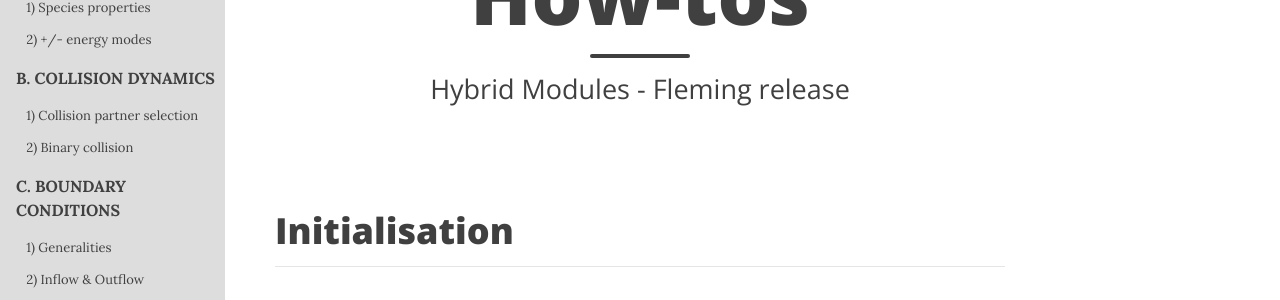
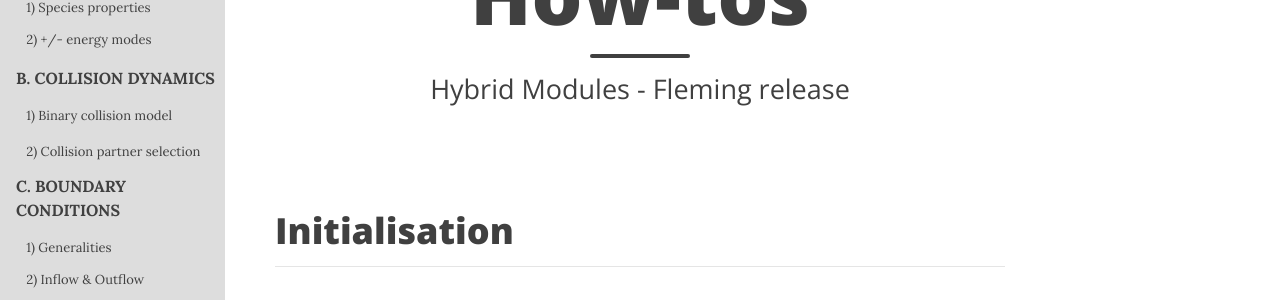
Before and after one commit to hystrath/hystrath.github.io, a Jekyll site: the page built from how-tos-picdsmc-fleming/how-tos-picdsmc-fleming-initialisation.md, in a window 1280 px wide. Shown: the part 130-430 px from the top of the page. Built offline with Jekyll 4.4.1, drawn with Linux system fonts in a browser that asks for light colours; nearby versions of some CDN libraries.

Commit message:
Editing pages

```diff
--- a/how-tos-picdsmc-fleming/how-tos-picdsmc-fleming-initialisation.md
+++ b/how-tos-picdsmc-fleming/how-tos-picdsmc-fleming-initialisation.md
@@ -13,8 +13,8 @@ nav-short: true
   <a href="https://hystrath.github.io/how-tos-picdsmc-fleming/how-tos-picdsmc-fleming-thermophysical/#2-addingremoving-energy-modes"  style="padding-top:4px"><span style="font-size:13px">&nbsp;&nbsp; 2) +/- energy modes</span></a>
 
   <a href="https://hystrath.github.io/how-tos-picdsmc-fleming/how-tos-picdsmc-fleming-collision-dynamics"><b>B. COLLISION DYNAMICS</b></a>
-  <a href="https://hystrath.github.io/how-tos-picdsmc-fleming/how-tos-picdsmc-fleming-collision-dynamics/#1-collision-partner-selection"  style="padding-top:4px; padding-bottom:4px"><span style="font-size:13px">&nbsp;&nbsp; 1) Collision partner selection</span></a>
-  <a href="https://hystrath.github.io/how-tos-picdsmc-fleming/how-tos-picdsmc-fleming-collision-dynamics/#2-binary-collision"  style="padding-top:4px"><span style="font-size:13px">&nbsp;&nbsp; 2) Binary collision</span></a>
+  <a href="https://hystrath.github.io/how-tos-picdsmc-fleming/how-tos-picdsmc-fleming-collision-dynamics/#1-binary-collision-model"  style="padding-top:4px"><span style="font-size:13px">&nbsp;&nbsp; 1) Binary collision model</span></a>
+  <a href="https://hystrath.github.io/how-tos-picdsmc-fleming/how-tos-picdsmc-fleming-collision-dynamics/#2-collision-partner-selection"  style="padding-top:4px; padding-bottom:4px"><span style="font-size:13px">&nbsp;&nbsp; 2) Collision partner selection</span></a>
 
   <a href="https://hystrath.github.io/how-tos-picdsmc-fleming/how-tos-picdsmc-fleming-boundary-conditions"><b>C. BOUNDARY CONDITIONS</b></a>
   <a href="https://hystrath.github.io/how-tos-picdsmc-fleming/how-tos-picdsmc-fleming-boundary-conditions/#1-generalities"  style="padding-top:4px; padding-bottom:4px"><span style="font-size:13px">&nbsp;&nbsp; 1) Generalities</span></a>
```
Also changed, not shown: how-tos-picdsmc-fleming/how-tos-picdsmc-fleming-boundary-conditions.md (+2 -2 lines), how-tos-picdsmc-fleming/how-tos-picdsmc-fleming-collision-dynamics.md (+19 -19 lines), how-tos-picdsmc-fleming/how-tos-picdsmc-fleming-sampling.md (+2 -2 lines), how-tos-picdsmc-fleming/how-tos-picdsmc-fleming-thermophysical.md (+2 -2 lines), how-tos-picdsmc-fleming/how-tos-picdsmc-fleming.md (+2 -2 lines).
